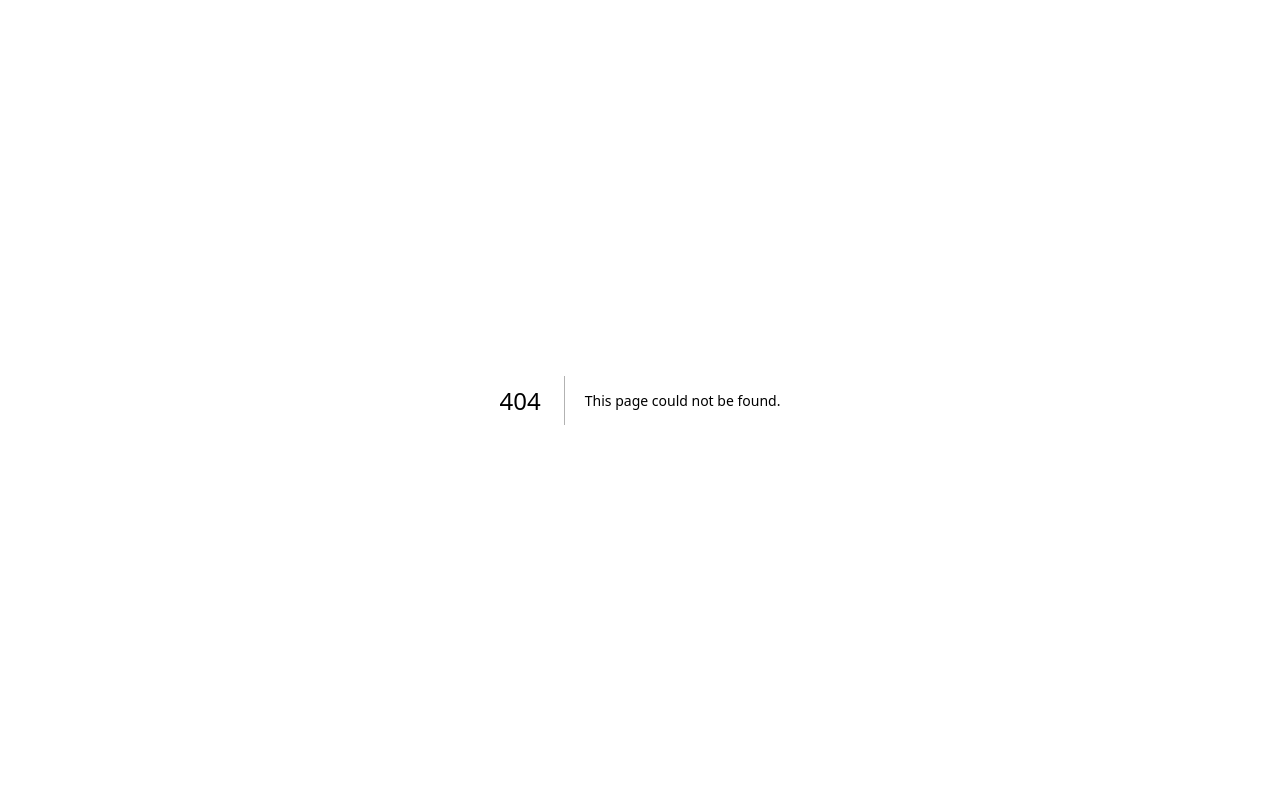
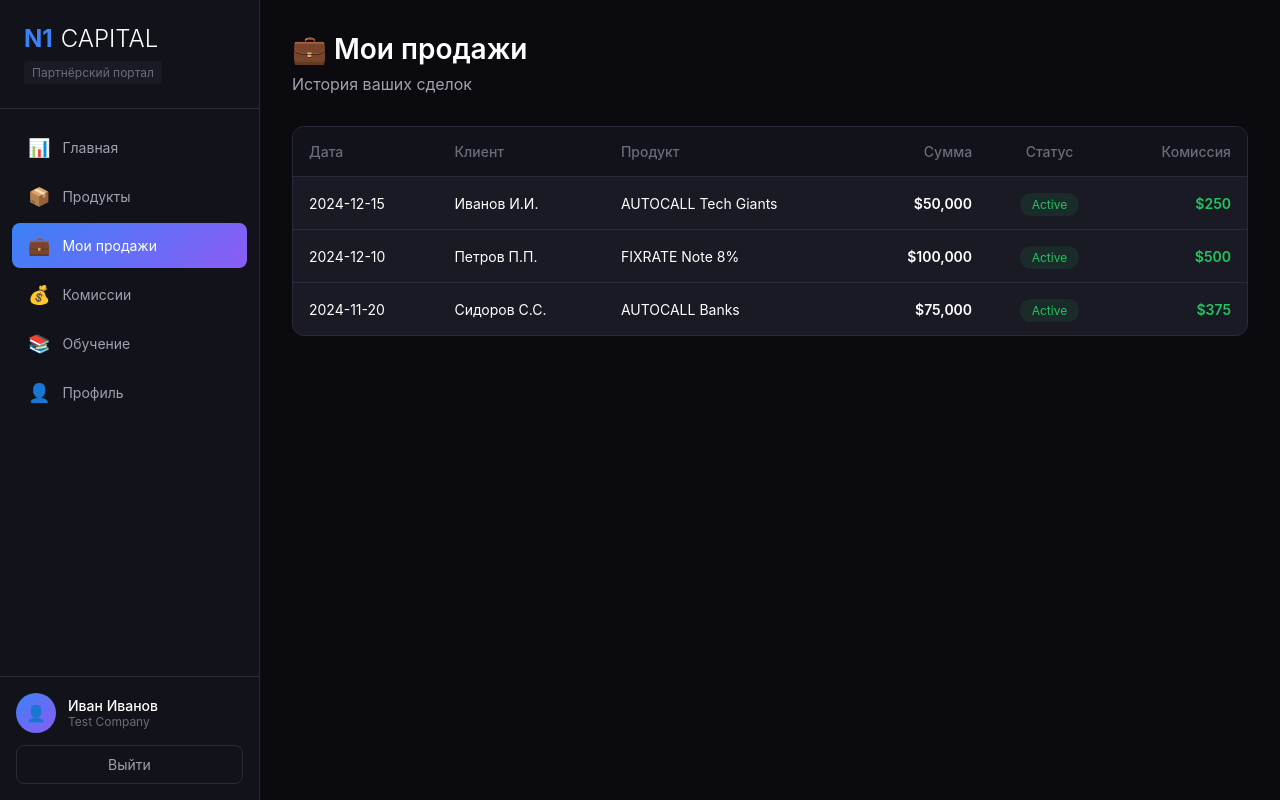
Before and after one commit to malakhov19851985/descksp-agents, a Next.js app: page /dashboard/sales in a window 1280 px wide. Before the commit this address had no page. Built offline with nearby package versions, Linux system fonts and the light colour scheme; sample sign-in values are in the browser's storage.

Commit message:
Create page.js

```diff
--- /dev/null
+++ b/app/dashboard/sales/page.js
@@ -0,0 +1,80 @@
+'use client';
+
+import { useState, useEffect } from 'react';
+
+export default function SalesPage() {
+  const [sales, setSales] = useState([]);
+  const [loading, setLoading] = useState(true);
+
+  useEffect(() => {
+    // Mock data
+    setTimeout(() => {
+      setSales([
+        { id: 1, date: '2024-12-15', client: 'Иванов И.И.', product: 'AUTOCALL Tech Giants', amount: 50000, currency: 'USD', status: 'Active', commission: 250 },
+        { id: 2, date: '2024-12-10', client: 'Петров П.П.', product: 'FIXRATE Note 8%', amount: 100000, currency: 'USD', status: 'Active', commission: 500 },
+        { id: 3, date: '2024-11-20', client: 'Сидоров С.С.', product: 'AUTOCALL Banks', amount: 75000, currency: 'USD', status: 'Active', commission: 375 },
+      ]);
+      setLoading(false);
+    }, 500);
+  }, []);
+
+  return (
+    <div>
+      <div style={{ marginBottom: '32px' }}>
+        <h1 style={{ fontSize: '28px', fontWeight: '600', marginBottom: '8px' }}>
+          💼 Мои продажи
+        </h1>
+        <p style={{ color: 'var(--text-secondary)' }}>
+          История ваших сделок
+        </p>
+      </div>
+
+      {loading ? (
+        <div style={{ textAlign: 'center', padding: '60px', color: 'var(--text-secondary)' }}>
+          Загрузка...
+        </div>
+      ) : (
+        <div className="card" style={{ padding: 0, overflow: 'hidden' }}>
+          <table style={{ width: '100%', borderCollapse: 'collapse' }}>
+            <thead>
+              <tr style={{ background: 'var(--bg-secondary)' }}>
+                <th style={{ padding: '16px', textAlign: 'left', fontSize: '14px', color: 'var(--text-muted)', fontWeight: '500' }}>Дата</th>
+                <th style={{ padding: '16px', textAlign: 'left', fontSize: '14px', color: 'var(--text-muted)', fontWeight: '500' }}>Клиент</th>
+                <th style={{ padding: '16px', textAlign: 'left', fontSize: '14px', color: 'var(--text-muted)', fontWeight: '500' }}>Продукт</th>
+                <th style={{ padding: '16px', textAlign: 'right', fontSize: '14px', color: 'var(--text-muted)', fontWeight: '500' }}>Сумма</th>
+                <th style={{ padding: '16px', textAlign: 'center', fontSize: '14px', color: 'var(--text-muted)', fontWeight: '500' }}>Статус</th>
+                <th style={{ padding: '16px', textAlign: 'right', fontSize: '14px', color: 'var(--text-muted)', fontWeight: '500' }}>Комиссия</th>
+              </tr>
+            </thead>
+            <tbody>
+              {sales.map(sale => (
+                <tr key={sale.id} style={{ borderTop: '1px solid var(--border-color)' }}>
+                  <td style={{ padding: '16px', fontSize: '14px' }}>{sale.date}</td>
+                  <td style={{ padding: '16px', fontSize: '14px' }}>{sale.client}</td>
+                  <td style={{ padding: '16px', fontSize: '14px' }}>{sale.product}</td>
+                  <td style={{ padding: '16px', fontSize: '14px', textAlign: 'right', fontWeight: '600' }}>
+                    ${sale.amount.toLocaleString()}
+                  </td>
+                  <td style={{ padding: '16px', textAlign: 'center' }}>
+                    <span style={{
+                      padding: '4px 12px',
+                      borderRadius: '20px',
+                      fontSize: '12px',
+                      background: 'rgba(34, 197, 94, 0.1)',
+                      color: 'var(--success)'
+                    }}>
+                      {sale.status}
+                    </span>
+                  </td>
+                  <td style={{ padding: '16px', fontSize: '14px', textAlign: 'right', color: 'var(--success)', fontWeight: '600' }}>
+                    ${sale.commission}
+                  </td>
+                </tr>
+              ))}
+            </tbody>
+          </table>
+        </div>
+      )}
+    </div>
+  );
+}
```
